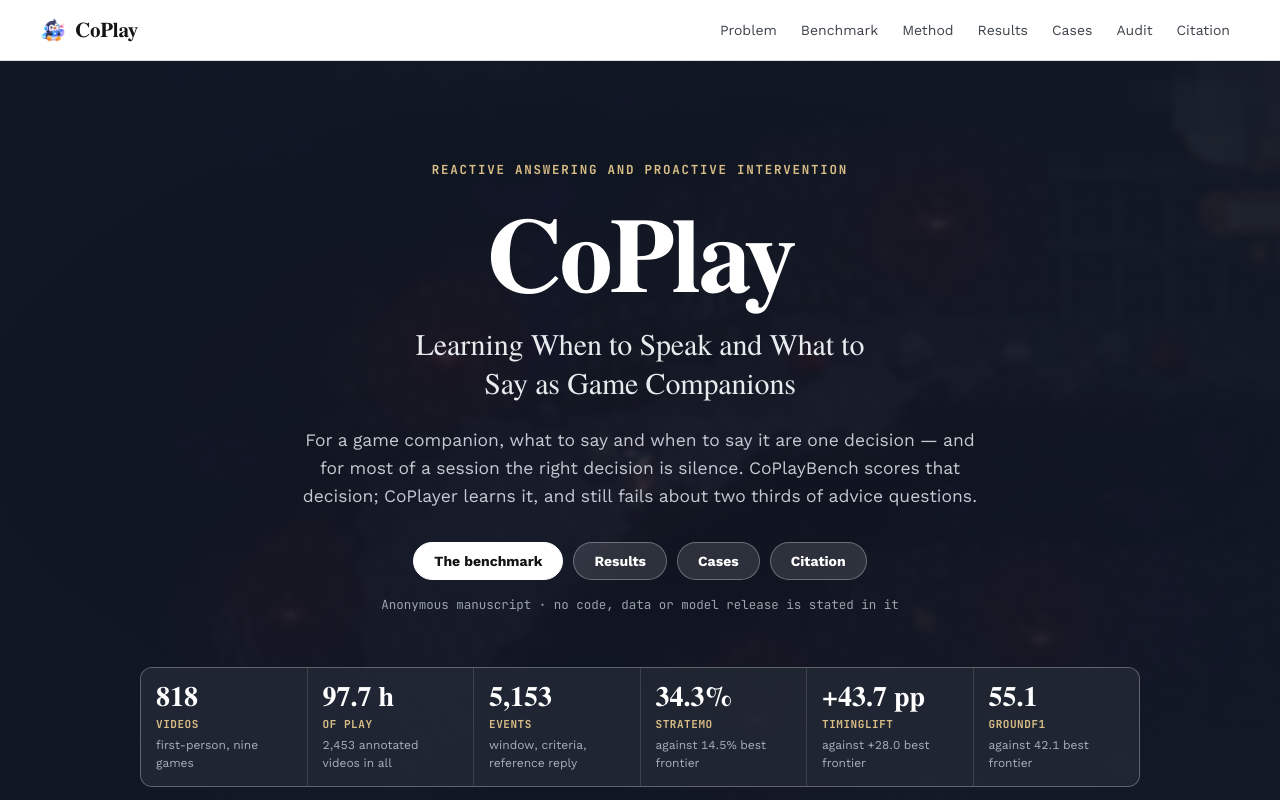
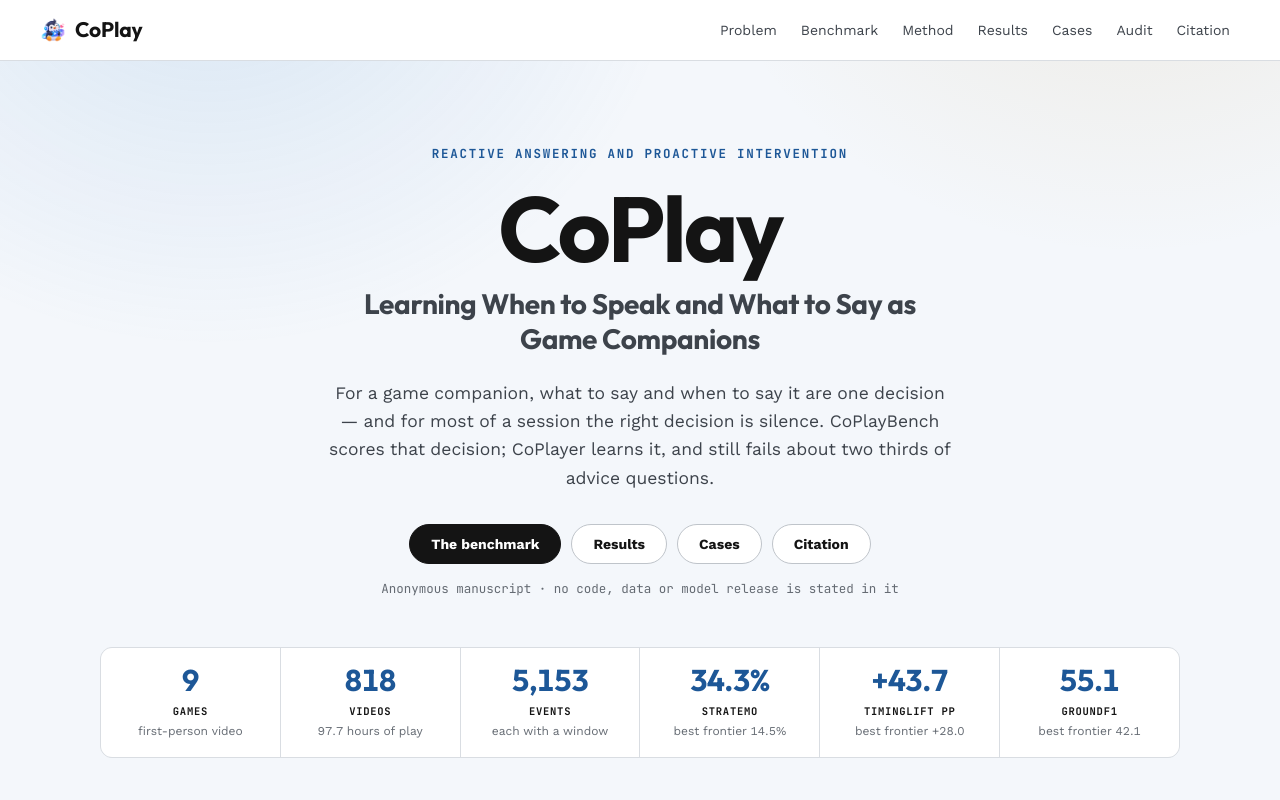
Before and after one commit to OpenRaiser/CoPlayer, a plain HTML site: page index.html in a window 1280 px wide. Shown: the top 800 px of the page. Drawn offline with Linux system fonts and the light colour scheme.

Commit message:
Retypeset the page and lighten the hero
The display face was the problem. TeX Gyre Termes is a Times clone, designed for 10pt
body copy in two columns; at 92 px its low stroke contrast and small x-height made the
wordmark read as a word-processor title rather than a designed masthead. Choosing it
because the paper uses it confused provenance with fitness: the paper sets body text in
it, not headlines.

Display now runs on Outfit 700 — a geometric sans that holds large sizes, and the same
kind of face the other pages in this family use for their titles. It carries the wordmark,
every heading, each table's insight line and the big numbers. Termes stays, for one job it
is right for: the lines a model actually said, which is how the paper's own figures set
them. Work Sans keeps the body and every table; JetBrains Mono keeps the kickers, data
labels and BibTeX.

The hero also changes register. Every page in this family opens on a light tinted surface
with the type carrying the screen; this one opened dark with a blurred game screenshot
behind the title, which gave neither a legible frame nor a clean surface. It is now a pale
blue surface with two soft colour washes, dark type, a solid-plus-outline pill row, and a
six-cell stat strip whose cells are even — one label line and one comparator line each,
instead of the ragged two-to-three lines before. The teaser figure follows the hero rather
than hiding behind it.

Low-column tables no longer sit alone in a wide band with the space all on one side: the
reward table is paired with the ordering argument it encodes, and the three judge-audit
tables pair with each other and with their caveat.

Verified: the skill's five checks pass (links, reconciliation 11 of 11, HTML sanity,
browser table fit, design drift with palette overlap 0.6); no horizontal scrolling at any
of twenty widths from 360 to 1920 px; 481 text/background pairs clear WCAG AA with
translucent layers composited; with JavaScript disabled the page still carries 11 tables,
11 insight lines, 4 cases and 25 timeline marks.

Co-Authored-By: Claude Opus 5 <noreply@anthropic.com>

```diff
--- a/index.html
+++ b/index.html
@@ -18,8 +18,8 @@
 <link rel="apple-touch-icon" href="assets/brand/web-logo.png">
 <script type="application/ld+json">{"@context": "https://schema.org", "@type": "ScholarlyArticle", "headline": "CoPlay: Learning When to Speak and What to Say as Game Companions", "abstract": "CoPlayBench scores a game companion's decision to speak: 818 first-person videos, nine games, 5,153 annotated events. CoPlayer pairs sound advice with fitting support on 34.3% of advice questions, against 14.5% for the best of eight frontier models.", "author": [{"@type": "Person", "name": "Anonymous"}], "inLanguage": "en", "datePublished": "2026", "image": "assets/social-card.png", "keywords": "game companion, proactive video understanding, streaming video LLM, when to speak, event-level annotation, speaking window, response timeliness, situated emotional support, multimodal benchmark, reinforcement learning, GRPO, CoPlayBench, CoPlayer"}</script>
 <style>
+@font-face{font-family:"Outfit";src:url(assets/fonts/outfit-700.woff2) format("woff2");font-weight:700;font-style:normal;font-display:swap}
 @font-face{font-family:"Termes";src:url(assets/fonts/termes-400.woff2) format("woff2");font-weight:400;font-style:normal;font-display:swap}
-@font-face{font-family:"Termes";src:url(assets/fonts/termes-700.woff2) format("woff2");font-weight:700;font-style:normal;font-display:swap}
 @font-face{font-family:"Termes";src:url(assets/fonts/termes-400i.woff2) format("woff2");font-weight:400;font-style:italic;font-display:swap}
 @font-face{font-family:"WorkSans";src:url(assets/fonts/worksans-400.woff2) format("woff2");font-weight:400;font-style:normal;font-display:swap}
 @font-face{font-family:"WorkSans";src:url(assets/fonts/worksans-700.woff2) format("woff2");font-weight:700;font-style:normal;font-display:swap}
@@ -41,6 +41,7 @@
   --paper:#ffffff;
   --paper-2:#F7F8FA;
   --paper-3:#F0F2F5;
+  --hero-tint:#F4F7FB;   /* the pale blue the family's heroes sit on */
 
   --blue:#1D5797;             /* CoPlayer, text-safe */
   --blue-bright:#3F86CF;
@@ -68,8 +69,11 @@
   --stage-base:#CFE0F2;
   --stage-sft:#7AA9DB;
 
-  --serif:"Termes",ui-serif,Georgia,serif;
-  --sans:"WorkSans","Termes",ui-sans-serif,system-ui,"Noto Sans CJK SC",sans-serif;
+  /* Outfit holds the display sizes; Termes is a text serif, used only where the page
+     quotes a model's own words, which is how the paper's own figures set them. */
+  --display:"Outfit","WorkSans",ui-sans-serif,system-ui,sans-serif;
+  --quote:"Termes",ui-serif,Georgia,serif;
+  --sans:"WorkSans",ui-sans-serif,system-ui,"Noto Sans CJK SC",sans-serif;
   --mono:"JBMono",ui-monospace,"DejaVu Sans Mono",monospace;
 }
 *,*::before,*::after{box-sizing:border-box}
@@ -77,7 +81,7 @@ html{-webkit-text-size-adjust:100%;scroll-behavior:smooth}
 body{margin:0;background:var(--paper);color:var(--ink);
   font:400 17px/1.6 var(--sans);font-variant-numeric:tabular-nums;
   text-rendering:optimizeLegibility;-webkit-font-smoothing:antialiased}
-h1,h2,h3{font-family:var(--serif);font-weight:700;letter-spacing:-.006em;line-height:1.14;margin:0}
+h1,h2,h3{font-family:var(--display);font-weight:700;letter-spacing:-.006em;line-height:1.14;margin:0}
 p{margin:0 0 .8em}
 a{color:var(--blue);text-underline-offset:.18em;text-decoration-thickness:1px}
 a:hover{text-decoration-thickness:2px}
@@ -90,7 +94,7 @@ a:hover{text-decoration-thickness:2px}
 header{position:sticky;top:0;z-index:60;display:flex;align-items:center;gap:20px;
   padding:13px clamp(20px,4vw,40px);background:rgba(255,255,255,.94);
   backdrop-filter:saturate(1.5) blur(9px);border-bottom:1px solid var(--hair)}
-.wordmark{display:flex;align-items:center;gap:9px;font-family:var(--serif);font-weight:700;
+.wordmark{display:flex;align-items:center;gap:9px;font-family:var(--display);font-weight:700;
   font-size:21px;letter-spacing:-.01em;text-decoration:none;color:var(--ink);flex:none}
 .wordmark img{width:26px;height:auto;border-radius:7px}
 header nav{margin-left:auto;display:flex;gap:4px;flex-wrap:wrap}
@@ -100,36 +104,36 @@ header nav a:hover{background:var(--blue-fill);color:var(--blue)}
 header nav a[aria-current=true]{color:var(--blue);font-weight:700;box-shadow:inset 0 -2px 0 var(--blue-bright)}
 
 /* ─── hero ─── */
-.hero{position:relative;min-height:min(84vh,780px);display:flex;align-items:center;
-  overflow:hidden;background:var(--night);color:#fff;isolation:isolate}
-.hero-bg{position:absolute;inset:0;z-index:-2;background-size:cover;background-position:center 38%;
-  opacity:.46;filter:saturate(.72) blur(2.5px);transform:scale(1.06)}
-.hero-veil{position:absolute;inset:0;z-index:-1;
-  background:radial-gradient(112% 88% at 50% 44%,rgba(18,24,38,.6) 0%,rgba(18,24,38,.9) 56%,var(--night) 100%)}
-.hero-inner{position:relative;width:min(100% - clamp(32px,8vw,80px),1000px);margin-inline:auto;
-  padding-block:clamp(56px,8vw,100px);text-align:center}
+.hero{position:relative;overflow:hidden;background:var(--hero-tint);
+  border-bottom:1px solid var(--hair);isolation:isolate}
+.hero::before{content:"";position:absolute;inset:-30% -10% auto;height:150%;z-index:-1;pointer-events:none;
+  background:radial-gradient(44% 52% at 22% 8%,rgba(63,134,207,.16),transparent 70%),
+             radial-gradient(40% 48% at 82% 2%,rgba(185,142,59,.14),transparent 72%)}
+.hero-inner{position:relative;width:min(100% - clamp(32px,8vw,80px),1080px);margin-inline:auto;
+  padding-block:clamp(52px,6.6vw,88px);text-align:center}
 .hero-kicker{font:700 12.5px/1.5 var(--mono);letter-spacing:.14em;text-transform:uppercase;
-  color:var(--amber-edge);margin:0 0 22px}
+  color:var(--blue);margin:0 0 20px}
 .hero h1{margin:0}
-.hero-mark{display:block;font-size:clamp(48px,8.6vw,106px);line-height:.95;letter-spacing:-.026em}
-.hero-sub{display:block;margin:22px auto 0;font-family:var(--serif);font-weight:400;
-  font-size:clamp(19px,2.5vw,30px);line-height:1.3;color:var(--on-night);max-width:31ch}
-.hero-claim{margin:24px auto 0;max-width:64ch;font-size:clamp(15.5px,1.6vw,17.5px);line-height:1.6;color:var(--on-night-2)}
+.hero-mark{display:block;font-size:clamp(44px,7.4vw,92px);line-height:.96;letter-spacing:-.032em;color:var(--ink)}
+.hero-sub{display:block;margin:14px auto 0;font-family:var(--display);font-weight:700;
+  font-size:clamp(19px,2.3vw,28px);line-height:1.26;letter-spacing:-.012em;color:var(--ink-soft);max-width:30ch}
+.hero-claim{margin:22px auto 0;max-width:58ch;font-size:clamp(15.5px,1.6vw,17.5px);line-height:1.62;color:var(--ink-soft)}
 .hero-links{display:flex;gap:10px;justify-content:center;flex-wrap:wrap;align-items:center;margin-top:32px}
-.pill{display:inline-flex;align-items:center;gap:7px;padding:11px 20px;border-radius:999px;
-  font:600 14px/1 var(--sans);text-decoration:none;color:#fff;
-  background:rgba(255,255,255,.12);border:1px solid rgba(255,255,255,.3)}
-.pill:hover{background:rgba(255,255,255,.22)}
-.pill-solid{background:#fff;color:var(--ink);border-color:#fff}
-.pill-solid:hover{background:var(--on-night)}
-.pill-note{display:block;margin:16px auto 0;font:500 12.5px/1.5 var(--mono);color:var(--on-night-dim);text-align:center}
-.hero-stats{display:grid;grid-template-columns:repeat(6,1fr);gap:1px;margin-top:clamp(34px,4.4vw,52px);
-  background:rgba(255,255,255,.18);border:1px solid rgba(255,255,255,.18);border-radius:12px;overflow:hidden;text-align:left}
-.hero-stat{background:rgba(18,24,38,.66);padding:14px 15px}
-.hero-stat b{display:block;font-family:var(--serif);font-weight:700;font-size:clamp(21px,2.3vw,28px);line-height:1;color:#fff}
-.hero-stat span{display:block;margin-top:7px;font:700 11px/1.4 var(--mono);letter-spacing:.05em;
-  text-transform:uppercase;color:var(--amber-edge)}
-.hero-stat em{display:block;margin-top:5px;font-style:normal;font-size:12px;line-height:1.45;color:var(--on-night-soft)}
+.pill{display:inline-flex;align-items:center;gap:7px;padding:12px 21px;border-radius:999px;
+  font:600 14px/1 var(--sans);text-decoration:none;color:var(--ink);
+  background:var(--paper);border:1px solid var(--edge)}
+.pill:hover{border-color:var(--blue);color:var(--blue)}
+.pill-solid{background:var(--ink);color:#fff;border-color:var(--ink)}
+.pill-solid:hover{background:var(--blue);border-color:var(--blue);color:#fff}
+.pill-note{display:block;margin:16px auto 0;font:500 12.5px/1.5 var(--mono);color:var(--ink-faint);text-align:center}
+.hero-stats{display:grid;grid-template-columns:repeat(6,1fr);gap:1px;margin-top:clamp(32px,4vw,48px);
+  background:var(--hair);border:1px solid var(--hair);border-radius:12px;overflow:hidden;text-align:center}
+.hero-stat{background:var(--paper);padding:17px 14px}
+.hero-stat b{display:block;font-family:var(--display);font-weight:700;font-size:clamp(22px,2.4vw,30px);
+  line-height:1;letter-spacing:-.018em;color:var(--blue)}
+.hero-stat span{display:block;margin-top:9px;font:700 10.5px/1.4 var(--mono);letter-spacing:.07em;
+  text-transform:uppercase;color:var(--ink)}
+.hero-stat em{display:block;margin-top:5px;font-style:normal;font-size:12px;line-height:1.4;color:var(--ink-faint)}
 
 /* ─── blocks ─── */
 .block{max-width:1200px;margin:0 auto;padding:clamp(60px,6.6vw,100px) clamp(20px,4vw,40px);border-top:1px solid var(--hair)}
@@ -147,8 +151,19 @@ h3{font-size:clamp(19px,2vw,25px)}
 
 /* ─── table modules ─── */
 .table-module{margin:clamp(38px,4.4vw,58px) 0 0}
-.table-module.narrow table{max-width:680px}
-.table-insight{max-width:900px;margin:0 0 18px;font:700 clamp(20px,2.2vw,25px)/1.34 var(--serif);color:var(--ink)}
+/* A low-column table must not sit alone in a wide band with the space all on one
+   side: it is paired with its own notes, or with the next table of the same kind. */
+.table-pair{display:grid;grid-template-columns:minmax(0,1fr) minmax(0,1fr);gap:clamp(24px,3vw,44px);
+  align-items:start;margin:clamp(38px,4.4vw,58px) 0 0}
+.table-pair>.table-module{margin:0}
+.table-side{margin:clamp(38px,4.4vw,58px) 0 0;display:grid;grid-template-columns:minmax(0,1.08fr) minmax(0,.92fr);
+  gap:clamp(24px,3vw,44px);align-items:start}
+.table-side>.table-module{margin:0}
+.table-side-note{align-self:center}
+.table-side-note p{font-size:14.5px;line-height:1.58;color:var(--ink-soft)}
+.table-side-note p:last-child{margin-bottom:0}
+.table-module.narrow table{max-width:none}
+.table-insight{max-width:900px;margin:0 0 18px;font:700 clamp(20px,2.2vw,25px)/1.34 var(--display);color:var(--ink)}
 .table-module table{width:100%;border-collapse:collapse;font-size:13.5px;
   font-variant-numeric:tabular-nums lining-nums;background:var(--paper)}
 .table-module caption{caption-side:bottom;margin-top:14px;font-size:12.5px;line-height:1.55;
@@ -219,7 +234,7 @@ figure{margin:0}
 .numbers{display:grid;grid-template-columns:repeat(4,1fr);gap:1px;background:var(--hair);
   border:1px solid var(--hair);border-radius:12px;overflow:hidden}
 .numbers>div{background:var(--paper);padding:17px 18px}
-.numbers b{display:block;font-family:var(--serif);font-weight:700;font-size:clamp(23px,2.5vw,31px);line-height:1;color:var(--blue)}
+.numbers b{display:block;font-family:var(--display);font-weight:700;font-size:clamp(23px,2.5vw,31px);line-height:1;color:var(--blue)}
 .numbers span{display:block;margin-top:8px;font:700 10.5px/1.4 var(--mono);letter-spacing:.06em;text-transform:uppercase;color:var(--ink)}
 .numbers em{display:block;margin-top:6px;font-style:normal;font-size:12.5px;line-height:1.5;color:var(--ink-faint)}
 .event-card{border:1px solid var(--hair);border-radius:14px;background:var(--paper);overflow:hidden}
@@ -228,7 +243,7 @@ figure{margin:0}
 .event-k{display:grid;grid-template-columns:116px 1fr;gap:6px 16px;margin:0;padding:17px}
 .event-k dt{font:700 10.5px/1.6 var(--mono);letter-spacing:.06em;text-transform:uppercase;color:var(--ink-faint)}
 .event-k dd{margin:0;font-size:14.5px;line-height:1.5;color:var(--ink-soft)}
-.event-k dd.q{font-family:var(--serif);font-size:16px;color:var(--ink)}
+.event-k dd.q{font-family:var(--quote);font-size:16px;color:var(--ink)}
 
 /* ─── the recorded decision timeline ─── */
 .dt{border:1px solid var(--hair);border-radius:14px;background:var(--paper);padding:18px 20px 14px}
@@ -283,7 +298,7 @@ figure{margin:0}
 .rep-v{font:500 11.5px/1.3 var(--mono)}
 .v-ok{color:var(--ok-ink)}
 .v-no{color:var(--bad)}
-.rep-q{margin:0;font-family:var(--serif);font-size:16.5px;line-height:1.44}
+.rep-q{margin:0;font-family:var(--quote);font-size:16.5px;line-height:1.44}
 .rep-q::before{content:"\201C"}
 .rep-q::after{content:"\201D"}
 .rep-em{font:500 10.5px/1 var(--mono);color:var(--ink-faint);white-space:nowrap}
@@ -294,7 +309,7 @@ figure{margin:0}
 .sil-bar{position:relative;height:46px;background:var(--paper-3);border-radius:8px;overflow:hidden;border:1px solid var(--hair)}
 .sil-w{position:absolute;top:0;bottom:0;background:var(--amber);min-width:2px}
 .sil-sc{display:flex;justify-content:space-between;font:500 11px/1.5 var(--mono);color:var(--ink-faint);margin-top:8px}
-.sil-big{font-family:var(--serif);font-weight:700;font-size:clamp(44px,5.6vw,72px);line-height:1;color:var(--amber-ink);letter-spacing:-.02em;margin:0}
+.sil-big{font-family:var(--display);font-weight:700;font-size:clamp(44px,5.6vw,72px);line-height:1;color:var(--amber-ink);letter-spacing:-.02em;margin:0}
 .pace{display:grid;gap:3px;margin-top:8px}
 .pace-hd,.pace-row{display:grid;grid-template-columns:var(--pace-name,158px) 1fr 96px;gap:13px;align-items:center}
 .pace-hd{font:700 10.5px/1.4 var(--mono);letter-spacing:.07em;text-transform:uppercase;color:var(--ink-faint);margin-bottom:8px}
@@ -360,7 +375,7 @@ figure{margin:0}
 .ba-c{background:var(--paper);padding:17px 19px}
 .ba-c.worse{background:var(--warn-fill)}
 .ba-m{font:700 11px/1.4 var(--mono);letter-spacing:.07em;text-transform:uppercase;color:var(--ink-faint)}
-.ba-v{display:flex;align-items:baseline;gap:9px;margin:10px 0 0;font-family:var(--serif);font-weight:700}
+.ba-v{display:flex;align-items:baseline;gap:9px;margin:10px 0 0;font-family:var(--display);font-weight:700}
 .ba-from{font-size:21px;color:var(--ink-faint)}
 .ba-ar{font:700 13px/1 var(--mono);color:var(--ink-faint)}
 .ba-to{font-size:31px;line-height:1}
@@ -408,7 +423,7 @@ table.rmt tbody tr:last-child{border-bottom:0}
   min-width:48px;border:2px solid #fff;border-radius:6px;box-shadow:0 3px 14px rgba(0,0,0,.45);background:var(--night)}
 .sg-side{padding:19px 21px;display:flex;flex-direction:column;gap:11px;border-left:1px solid var(--hair)}
 .sg-meta{font:500 11.5px/1.5 var(--mono);color:var(--ink-faint)}
-.sg-ask{font-family:var(--serif);font-size:clamp(17px,1.9vw,22px);line-height:1.36;margin:0}
+.sg-ask{font-family:var(--quote);font-size:clamp(17px,1.9vw,22px);line-height:1.36;margin:0}
 .sg-ask::before{content:"\201C"}
 .sg-ask::after{content:"\201D"}
 .sg-ask.none{font-style:italic;color:var(--amber-ink)}
@@ -449,6 +464,7 @@ section[id]{scroll-margin-top:72px}
 @media (max-width:1080px){.dt{--dt-gap:118px}}
 @media (max-width:960px){
   .columns-2{grid-template-columns:minmax(0,1fr)}
+  .table-pair,.table-side{grid-template-columns:minmax(0,1fr);gap:clamp(34px,4vw,52px)}
   .triad{grid-template-columns:minmax(0,1fr)}
   .numbers{grid-template-columns:repeat(2,minmax(0,1fr))}
   .limits{grid-template-columns:minmax(0,1fr)}
@@ -544,9 +560,8 @@ section[id]{scroll-margin-top:72px}
 }
 @media print{
   header,.fig-open{position:static}
-  .hero{background:#fff;color:var(--ink);min-height:0}
-  .hero-bg,.hero-veil{display:none}
-  .hero-mark,.hero-sub{color:var(--ink)}
+  .hero{background:#fff}
+  .hero::before{display:none}
   .rm-narrow{display:none}
   .rm-full{display:block}
 }
@@ -563,8 +578,6 @@ section[id]{scroll-margin-top:72px}
 <main id="main">
 
 <section class="hero" id="hero" aria-labelledby="hero-title">
-<div class="hero-bg" aria-hidden="true" style="background-image:url(assets/figures/case-sdv-301-input-t602.png)"></div>
-<div class="hero-veil" aria-hidden="true"></div>
 <div class="hero-inner">
 <p class="hero-kicker">Reactive answering and proactive intervention</p>
 <h1 id="hero-title"><span class="hero-mark">CoPlay</span><span class="hero-sub">Learning When to Speak and What to Say as Game Companions</span></h1>
@@ -576,7 +589,7 @@ section[id]{scroll-margin-top:72px}
 <a class="pill" href="#citation">Citation</a>
 </div>
 <p class="pill-note">Anonymous manuscript &middot; no code, data or model release is stated in it</p>
-<div class="hero-stats"><div class="hero-stat"><b>818</b><span>videos</span><em>first-person, nine games</em></div><div class="hero-stat"><b>97.7 h</b><span>of play</span><em>2,453 annotated videos in all</em></div><div class="hero-stat"><b>5,153</b><span>events</span><em>window, criteria, reference reply</em></div><div class="hero-stat"><b>34.3%</b><span>StratEmo</span><em>against 14.5% best frontier</em></div><div class="hero-stat"><b>+43.7 pp</b><span>TimingLift</span><em>against +28.0 best frontier</em></div><div class="hero-stat"><b>55.1</b><span>GroundF1</span><em>against 42.1 best frontier</em></div></div>
+<div class="hero-stats"><div class="hero-stat"><b>9</b><span>games</span><em>first-person video</em></div><div class="hero-stat"><b>818</b><span>videos</span><em>97.7 hours of play</em></div><div class="hero-stat"><b>5,153</b><span>events</span><em>each with a window</em></div><div class="hero-stat"><b>34.3%</b><span>StratEmo</span><em>best frontier 14.5%</em></div><div class="hero-stat"><b>+43.7</b><span>TimingLift pp</span><em>best frontier +28.0</em></div><div class="hero-stat"><b>55.1</b><span>GroundF1</span><em>best frontier 42.1</em></div></div>
 </div>
 </section>
 
@@ -750,6 +763,7 @@ section[id]{scroll-margin-top:72px}
 <li><b>Proactive policy.</b> The reward scores the decision before the line. Silence inside a required window costs &minus;0.80, below chat and noise outside one, because a companion that misses the teamfight it was watching for has failed at the thing it is there for.</li>
 <li><b>One GRPO detail that matters.</b> When all eight samples in a must-speak group stay silent, advantages normalise to zero and the miss penalty vanishes. The false decision tokens, and no others, are given an advantage of &minus;0.3 so it does not.</li>
 </ol>
+<div class="table-side">
 <div class="table-module narrow" id="t-reward">
 <p class="table-insight">The reward states the priority out loud: silence inside a required window costs more than chatting outside one.</p>
 <table data-tex-label="tab:reward-active">
@@ -777,6 +791,12 @@ section[id]{scroll-margin-top:72px}
 <tr><th scope="row" class="sub" data-label="Outcome of the step">verbatim repeat</th><td data-label="Reward">−0.6</td></tr>
 </tbody>
 </table>
+</div>
+<div class="table-side-note">
+<p><b>The ordering is the design.</b> Silence inside a required window is paid &minus;0.80 &mdash; below chat at &minus;0.35 and noise at &minus;0.50, and only just above malformed output. A companion that misses the teamfight it was watching for has failed at the thing it is there for, while a clumsy remark during a quiet stretch is noise the player can ignore.</p>
+<p>Sound advice jumps from 0.35 to 0.85 once it also carries situated support, because advice and support arriving together are what a player experiences as being accompanied; advice alone reads as a tooltip.</p>
+<p class="small-note">Any reward that pays for silence invites a model to buy safety by saying nothing. A must-not violation, a wrong claim or fact, or a quoted engine value caps the step at &minus;0.8. The reward judge is a different checkpoint from the benchmark judge: on 2,000 paired samples they agree on 93.3% of strategy verdicts and 84.6% of emotion verdicts.</p>
+</div>
 </div>
 </section>
 
@@ -1230,6 +1250,7 @@ section[id]{scroll-margin-top:72px}
 </tbody>
 </table>
 </div>
+<div class="table-pair">
 <div class="table-module narrow" id="t-humaneval">
 <p class="table-insight">Four raters agreed with the judge on 88.2% to 98.8% of replies &mdash; starting from its prefilled labels.</p>
 <table data-tex-label="tab:human_eval">
@@ -1263,6 +1284,8 @@ section[id]{scroll-margin-top:72px}
 </tbody>
 </table>
 </div>
+</div>
+<div class="table-side">
 <div class="table-module narrow" id="t-rho">
 <p class="table-insight">Human and judge rankings track closely on support and the joint criterion, and not at all on reactive strategy.</p>
 <table data-tex-label="tab:ranking_rho">
@@ -1281,6 +1304,11 @@ section[id]{scroll-margin-top:72px}
 <tr><th scope="row" data-label="Metric">Joint</th><td data-label="Reply-equal ρ">0.725</td><td data-label="p">0.012</td><td data-label="Row-weighted ρ">0.653</td><td data-label="Excl. shared ρ">0.793</td></tr>
 </tbody>
 </table>
+</div>
+<div class="table-side-note">
+<p><b>Reactive strategy is the one ranking that does not hold.</b> Human and judge means take only six and seven distinct values there, so the rank correlation is both low and not significant. Support and the joint criterion track closely on both tracks.</p>
+<p class="small-note">Row-weighting or excluding the shared replies leaves support and joint correlations close to primary; reactive strategy rises only when the shared replies are row-weighted.</p>
+</div>
 </div>
 <div class="table-module narrow" id="t-acronyms">
 <p class="table-insight">Every metric on this page, defined once. Two carry the claims: StratEmo and TimingLift.</p>
```
Also changed, not shown: assets/fonts/Outfit-OFL.txt (added), assets/fonts/outfit-700.woff2 (added), assets/fonts/termes-700.woff2 (deleted), assets/fonts/worksans-400i.woff2.
